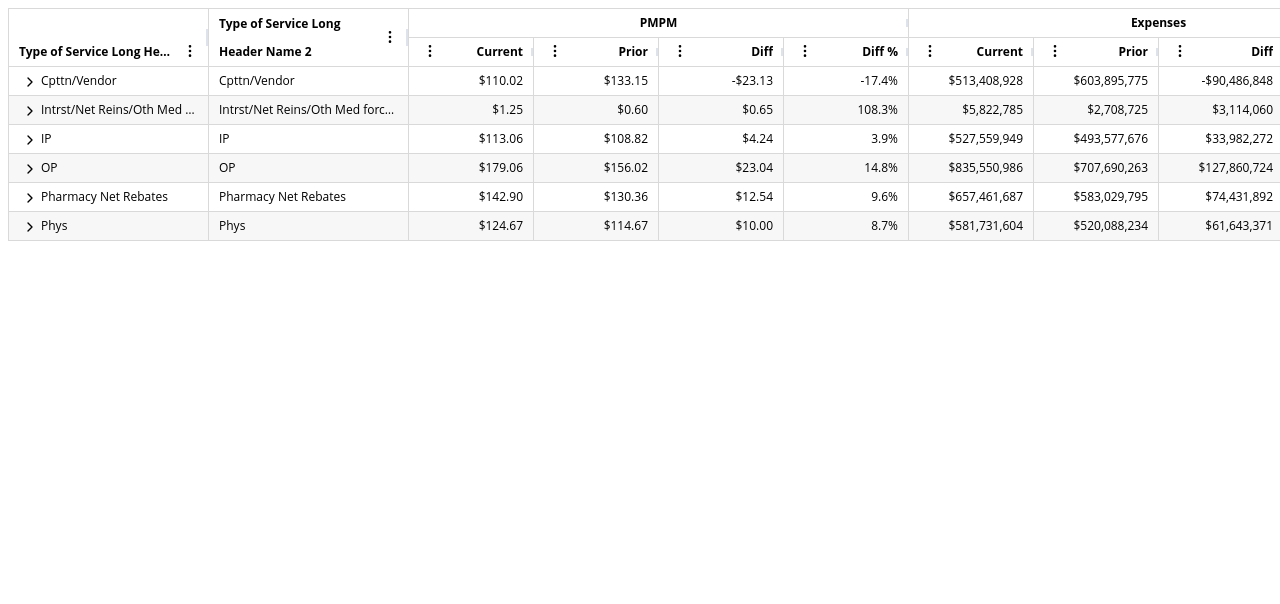
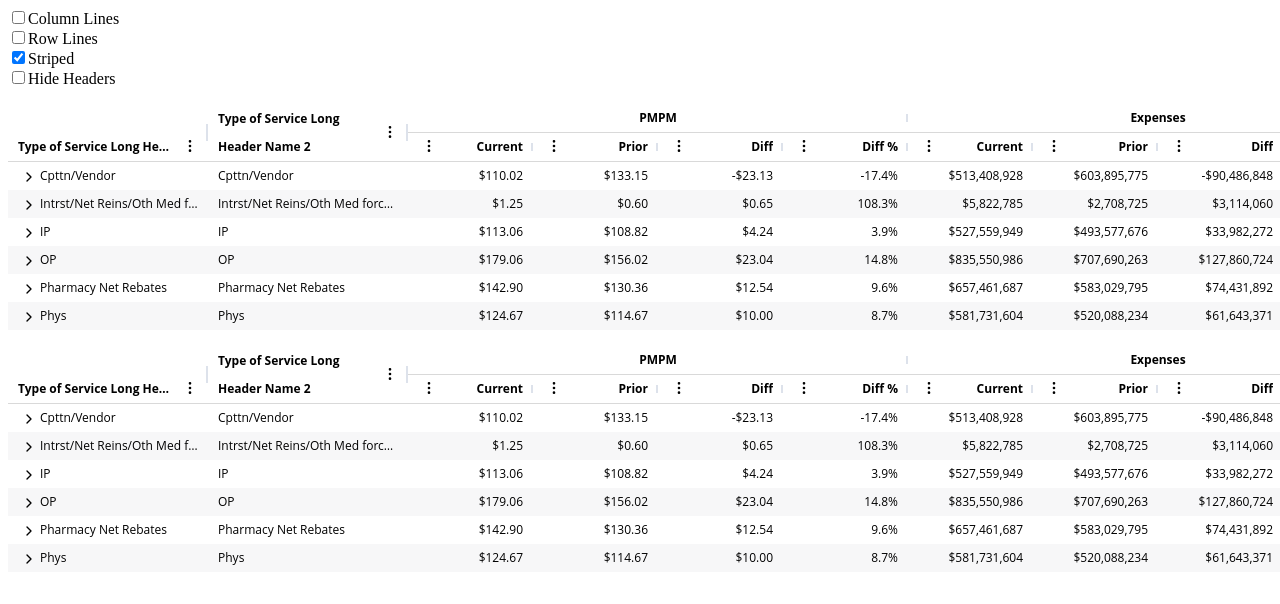
Before and after one commit to mahonbr/tanstack-table, a React (Vite) app: page / in a window 1280 px wide. Shown: the top 604 px of the page. Built offline with nearby package versions, Linux system fonts and the light colour scheme.

Commit message:
Add Basic Table Configs

```diff
--- a/src/App.jsx
+++ b/src/App.jsx
@@ -1,4 +1,5 @@
 import DataTable from '@/components/grids/DataTable';
+import { useState } from 'react';
 
 const rowData = [
 	{
@@ -436,7 +437,58 @@ const columns = [
 ];
 
 function App(props) {
-	return <DataTable columns={columns} data={rowData} />;
+	const [columnLines, setColumnLines] = useState(false);
+	const [hideHeaders, setHideHeaders] = useState(false);
+	const [rowLines, setRowLines] = useState(false);
+	const [striped, setStriped] = useState(true);
+
+	return (
+		<div>
+			<form>
+				<input
+					type='checkbox'
+					checked={columnLines}
+					onChange={(event) => setColumnLines(event.target.checked)}
+				></input>
+				<label>Column Lines</label>
+				<br />
+				<input
+					type='checkbox'
+					checked={rowLines}
+					onChange={(event) => setRowLines(event.target.checked)}
+				></input>
+				<label>Row Lines</label>
+				<br />
+				<input type='checkbox' checked={striped} onChange={(event) => setStriped(event.target.checked)}></input>
+				<label>Striped</label>
+				<br />
+				<input
+					type='checkbox'
+					checked={hideHeaders}
+					onChange={(event) => setHideHeaders(event.target.checked)}
+				></input>
+				<label>Hide Headers</label>
+			</form>
+			<p />
+			<DataTable
+				columnLines={columnLines}
+				columns={columns}
+				data={rowData}
+				hideHeaders={hideHeaders}
+				rowLines={rowLines}
+				striped={striped}
+			/>
+			<p />
+			<DataTable
+				columnLines={columnLines}
+				columns={columns}
+				data={rowData}
+				hideHeaders={hideHeaders}
+				rowLines={rowLines}
+				striped={striped}
+			/>
+		</div>
+	);
 	// return <DataTable columnDefs={columns} rowData={rowData} />;
 }
 
--- a/src/components/grids/DataTable.jsx
+++ b/src/components/grids/DataTable.jsx
@@ -24,8 +24,10 @@ const classes = {
 	headerPlaceholder: `${PREFIX}-headerPlaceholder`,
 
 	// Modifier classes.
+	columnLines: `${PREFIX}-columnLines`,
 	hidden: `${PREFIX}-hidden`,
 	resizing: `${PREFIX}-resizing`,
+	rowLines: `${PREFIX}-rowLines`,
 	sortable: `${PREFIX}-sortable`,
 	striped: `${PREFIX}-striped`,
 	wrapText: `${PREFIX}-wrapText`,
@@ -54,15 +56,31 @@ const DataTableRoot = styled('table')(() => ({
 		tableLayout: 'fixed', // Important for the ellipsis overflow to work.
 		width: 'fit-content', // We are adding the column groups for layout sizing.
 
+		// Column Lines.
+		[`&.${classes.columnLines}`]: {
+			td: {
+				borderLeft: '1px solid var(--ag-border-color)',
+				borderRight: '1px solid var(--ag-border-color)',
+			},
+		},
+
+		// Row Lines.
+		[`&.${classes.rowLines}`]: {
+			'td, th': {
+				borderBottom: '1px solid var(--ag-border-color)',
+			},
+		},
+
 		// Row striping.
-		'tr:nth-of-type(even)': {
-			td: {
-				backgroundColor: 'var(--ag-odd-row-background-color)',
+		[`&.${classes.striped}`]: {
+			'tr:nth-of-type(even)': {
+				td: {
+					backgroundColor: 'var(--ag-odd-row-background-color)',
+				},
 			},
 		},
 
 		'td, th': {
-			border: '1px solid var(--ag-border-color)',
 			boxSizing: 'border-box',
 			overflow: 'hidden',
 			padding: `0 var(--ag-cell-horizontal-padding)`,
@@ -180,6 +198,7 @@ const DataTableRoot = styled('table')(() => ({
 			},
 
 			th: {
+				borderBottom: '1px solid var(--ag-border-color)',
 				verticalAlign: 'bottom',
 			},
 		},
@@ -276,6 +295,7 @@ const HelperFeatures = {
 
 const DataTable = React.forwardRef((props, ref) => {
 	const {
+		columnLines = false,
 		columnResizeMode = 'onChange',
 		columns: columnsProp = props.columnDefs,
 		columnTypes = [],
@@ -284,7 +304,10 @@ const DataTable = React.forwardRef((props, ref) => {
 		debugHeaders = false,
 		debugTable = false,
 		getSubRows = (row) => row.children, // return the children array as sub-rows
+		hideHeaders = false,
+		rowLines = false,
 		slots = {},
+		striped = true,
 		defaultColumn = {
 			enableMultiSort: true,
 			enableResizing: true,
@@ -364,10 +387,17 @@ const DataTable = React.forwardRef((props, ref) => {
 	});
 
 	return (
-		<DataTableRoot ref={refs} className={clsx(classes.root)}>
+		<DataTableRoot
+			ref={refs}
+			className={clsx(classes.root, {
+				[classes.columnLines]: columnLines,
+				[classes.rowLines]: rowLines,
+				[classes.striped]: striped,
+			})}
+		>
 			{/* We create the colgroup so that we can support a version of column "flexing". */}
 			<ColumnGroup classes={classes} table={table} />
-			<TableHead classes={classes} table={table} />
+			{!hideHeaders && <TableHead classes={classes} table={table} />}
 			<TableBody classes={classes} table={table} />
 		</DataTableRoot>
 	);
```
